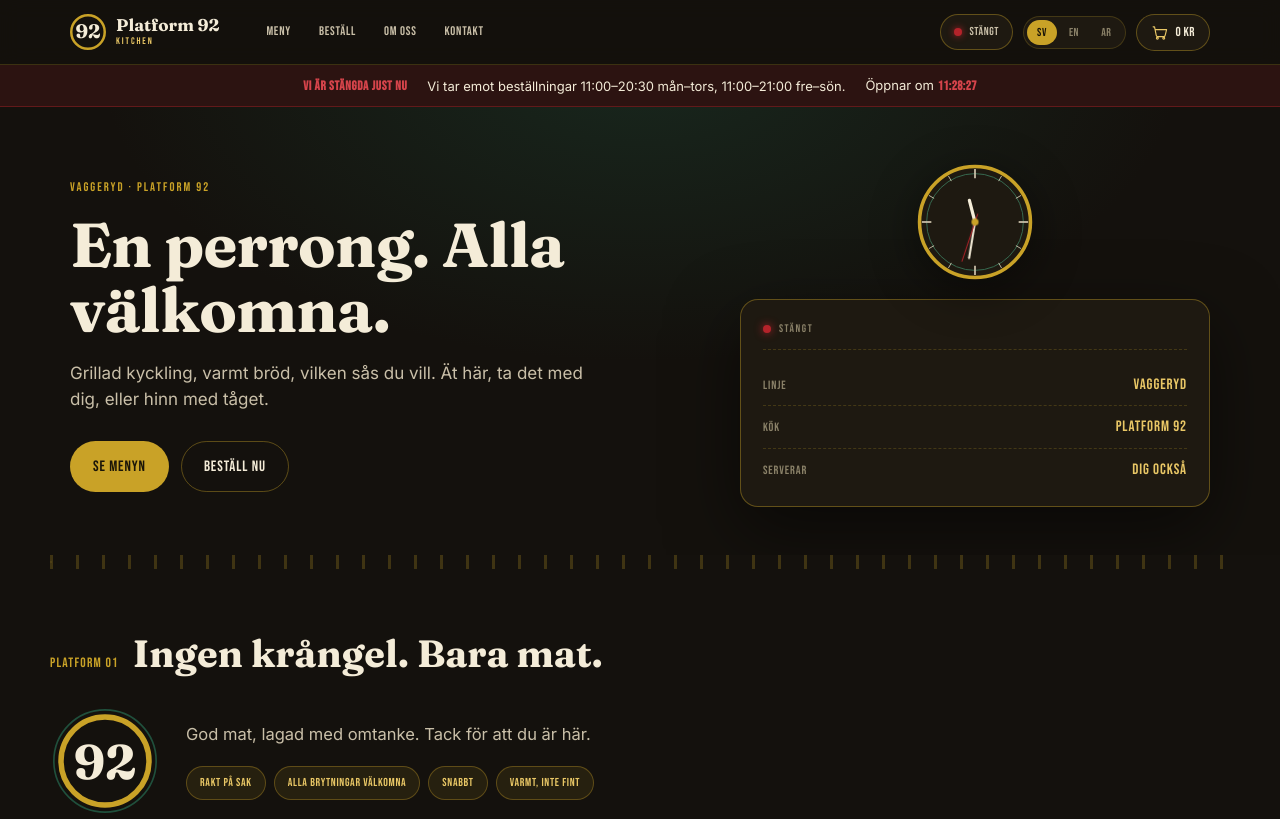
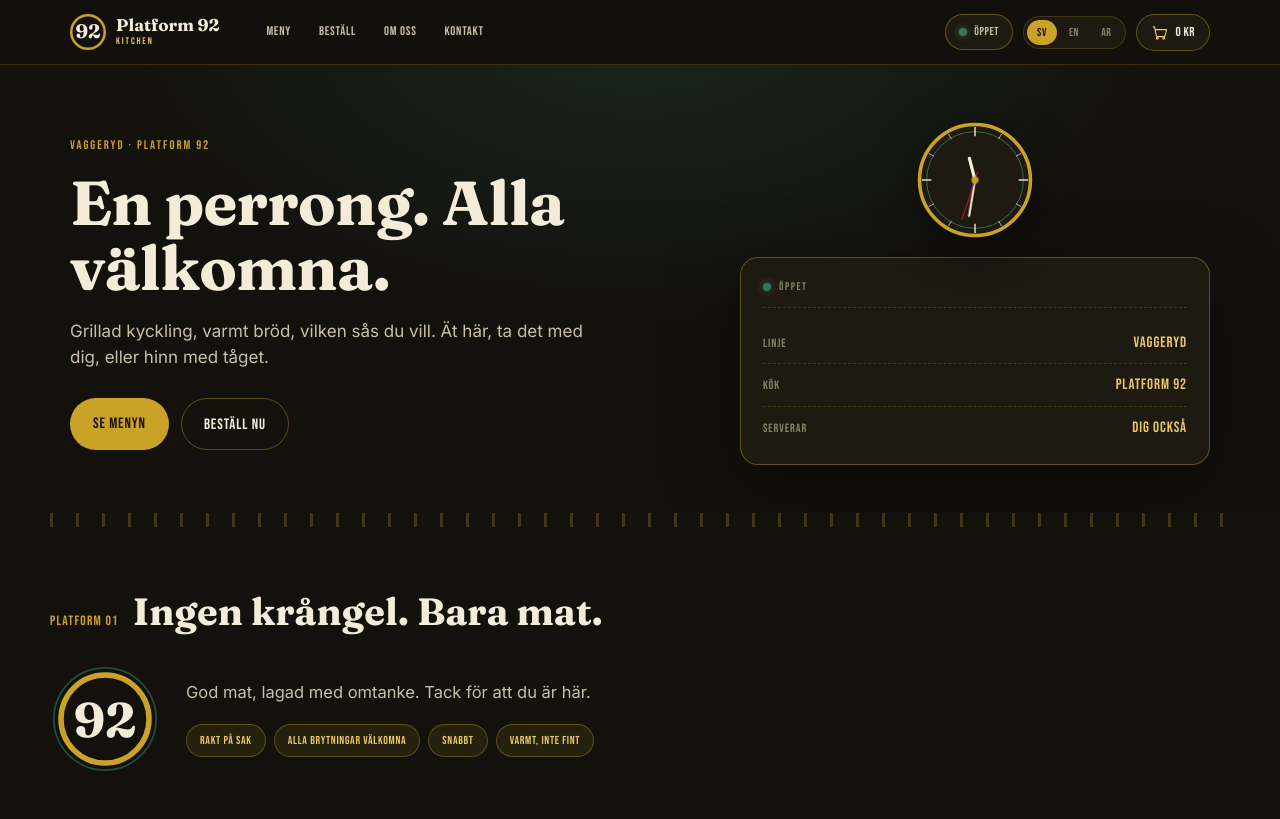
Before and after one commit to platform92/Platform92.com, a website: page index.html in a window 1280 px wide. Shown: the top 819 px of the page. Drawn offline with Linux system fonts and the light colour scheme.

Commit message:
Update index.html test hours open

```diff
--- a/index.html
+++ b/index.html
@@ -859,8 +859,10 @@ function isPostcodeAllowed(raw){
    clock) so a tourist with a different timezone still sees the
    restaurant's real status, not their own local time.
    ============================================================ */
-var OPEN_HOUR = 11;
-var CLOSE_HOUR = 21;
+// var OPEN_HOUR = 11;
+// var CLOSE_HOUR = 21;
+   var OPEN_HOUR = 0;     // normal: 11
+var CLOSE_HOUR = 25;   // normal: 21
 var wasOpenLast = null; // tracks state so we only re-render menu/cart when status actually flips
 
 function getStockholmParts(){
```
